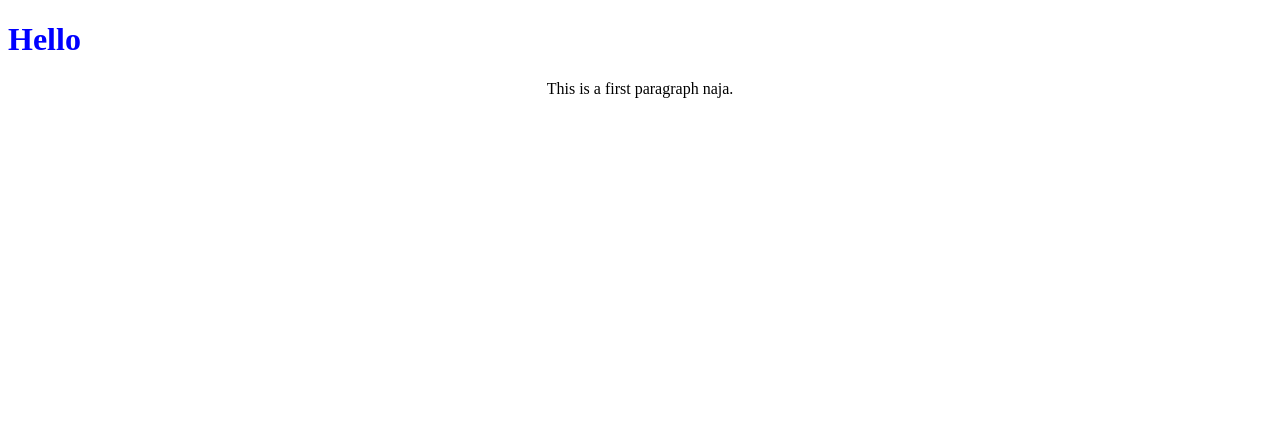
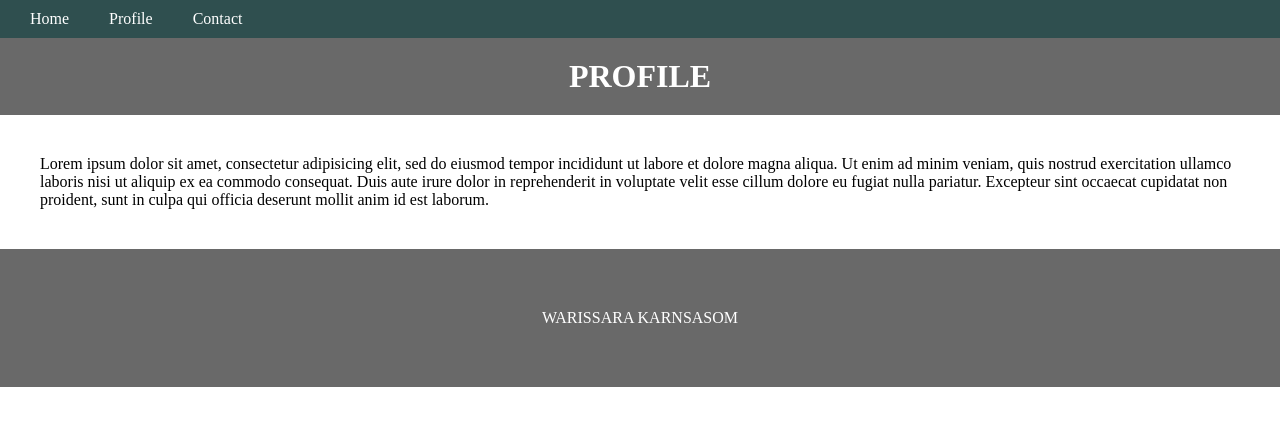
Before and after one commit to warissara7215/hello_world, a plain HTML site: page index.html in a window 1280 px wide. Drawn offline with Linux system fonts and the light colour scheme.

Commit message:
new sytle

```diff
--- a/index.html
+++ b/index.html
@@ -7,7 +7,24 @@
 	<link rel="stylesheet" type="text/css" href="style.css">
 </head>
 <body>
-	<h1>Hello</h1>
-	<p>This is a first paragraph naja.</p>
+	<header>
+		<nav>
+			<div>Home</div>
+			<div>Profile</div>
+			<div>Contact</div>
+		</nav>
+	</header>
+
+	<h1>PROFILE</h1>
+	<p>Lorem ipsum dolor sit amet, consectetur adipisicing elit, sed do eiusmod
+	tempor incididunt ut labore et dolore magna aliqua. Ut enim ad minim veniam,
+	quis nostrud exercitation ullamco laboris nisi ut aliquip ex ea commodo
+	consequat. Duis aute irure dolor in reprehenderit in voluptate velit esse
+	cillum dolore eu fugiat nulla pariatur. Excepteur sint occaecat cupidatat non
+	proident, sunt in culpa qui officia deserunt mollit anim id est laborum.</p>
+
+	<footer>
+		<p>WARISSARA  KARNSASOM</p>
+	</footer>
 </body>
 </html>
--- a/style.css
+++ b/style.css
@@ -1,7 +1,55 @@
-h1	{
-	color: blue;
+* {margin: 0;}
+
+h1 {
+	background-color: dimgray;
+	color: white;
+	padding: 20px 0px;
+	text-align: center;
 }
 
 p {
+	margin: 40px;
+}
+
+img {
+	width: 200px;
+	margin-left: 40%;
+}
+
+nav {
+	padding: 10px;
+	background-color: darkslategray;
+	display: flex;s
+	flex-direction: column;
+}
+
+nav div {
+	color: white;
+	margin: 0 20px;
+}
+
+.con{
+	padding: 10px 0px;
+	background-color:darkslategray ;
 	text-align: center;
+	margin: 0;
+	color: white;
 }
+
+.con2 {
+	background-color: dimgray;
+	display: flex;
+	justify-content: center;
+	flex-direction: row;
+}
+
+div p {
+	color: white;
+}
+
+footer {
+	background-color: dimgray;
+	color: white;
+	padding: 20px 0px;
+	text-align: center
+}
```
